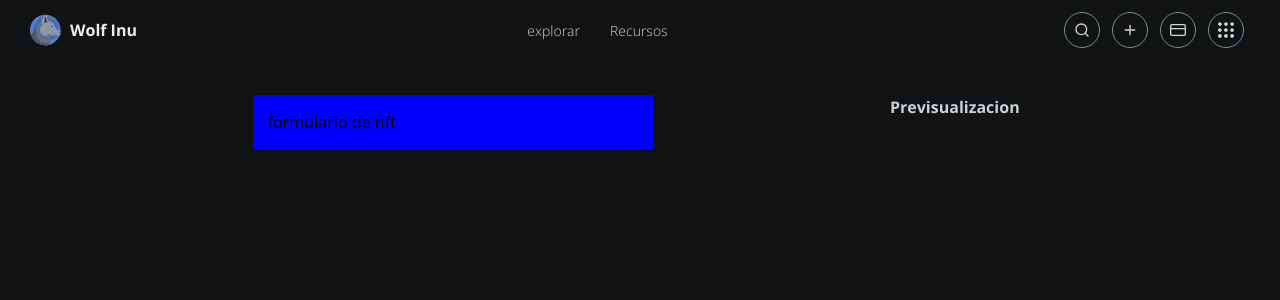
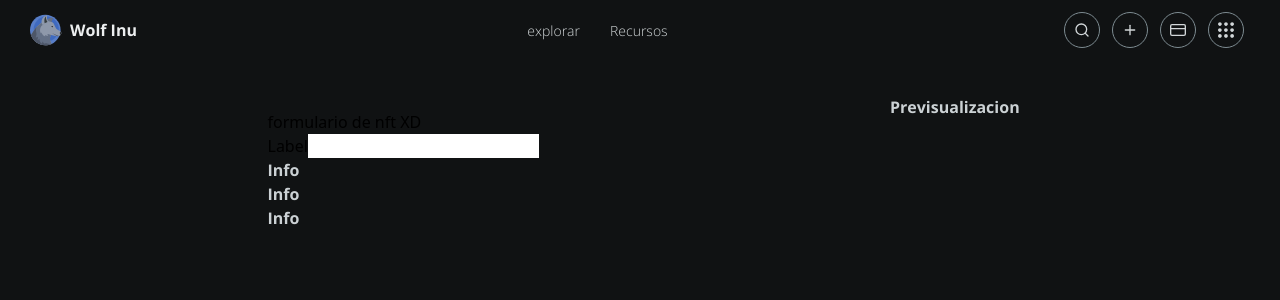
Before and after one commit to angeleesc/wolfy-marketplace-3.0-js, a React (Create React App) app: page /create-new-nft in a window 1280 px wide. Shown: the top 300 px of the page. Built offline with nearby package versions, Linux system fonts and the light colour scheme.

Commit message:
maquetacion de los elementos clave de la nft

```diff
--- a/package.json
+++ b/package.json
@@ -16,13 +16,15 @@
     "node-sass": "^7.0.3",
     "react": "^18.2.0",
     "react-dom": "^18.2.0",
+    "react-hook-form": "^7.43.0",
     "react-icon": "^1.0.0",
     "react-icons": "^4.7.1",
     "react-redux": "^8.0.5",
     "react-router-dom": "^6.7.0",
     "react-scripts": "5.0.1",
     "sort-by": "^1.2.0",
-    "web-vitals": "^2.1.4"
+    "web-vitals": "^2.1.4",
+    "yup": "^0.32.11"
   },
   "scripts": {
     "start": "react-scripts start",
--- /dev/null
+++ b/src/components/form-controls/inputs/WTextFields.jsx
@@ -0,0 +1,22 @@
+import React from "react";
+
+export default function WTextFields({
+  register,
+  labelText,
+  info,
+  errorMessage,
+  warningMessage,
+  ...props
+}) {
+  return (
+    <div className="wolf-form-control">
+      <label htmlFor="">
+        <span className="wolft-form-control-label">Label</span>
+        <input type="text" className="wolf-form-control-text-input" />
+      </label>
+      <p className="wolf-form-control-info">Info</p>
+      <p className="wolf-form-control-error">Info</p>
+      <p className="wolf-form-control-warrnig">Info</p>
+    </div>
+  );
+}
--- a/src/scss/components/_forms.scss
+++ b/src/scss/components/_forms.scss
@@ -1,6 +1,11 @@
 .wolf-form {
-    background-color: blue;
+    // background-color: blue;
     width           : 100%;
     max-width       : 400px;
     padding         : 15px;
+
 }
+
+.wolf-form-control{
+
+}
--- a/src/template/pages/Mint/MintNftForm.jsx
+++ b/src/template/pages/Mint/MintNftForm.jsx
@@ -1,9 +1,11 @@
 import React from 'react'
+import WTextFields from '../../../components/form-controls/inputs/WTextFields'
 
 export default function MintNftForm() {
   return (
 <form className='wolf-form'>
-    formulario de nft
+    formulario de nft XD
+    <WTextFields/>
 </form>
   )
 }
```
Also changed, not shown: 1 other file (tests, documents, lock files or other folders).
